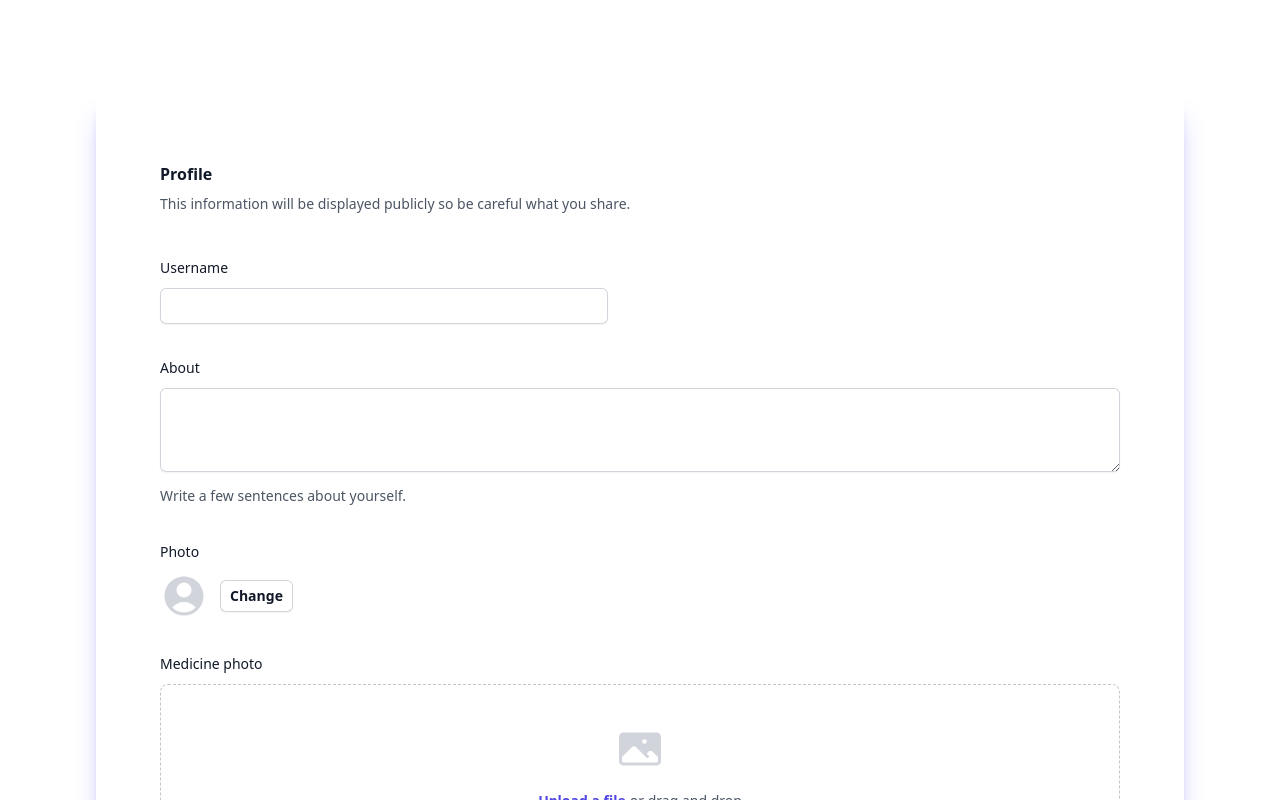
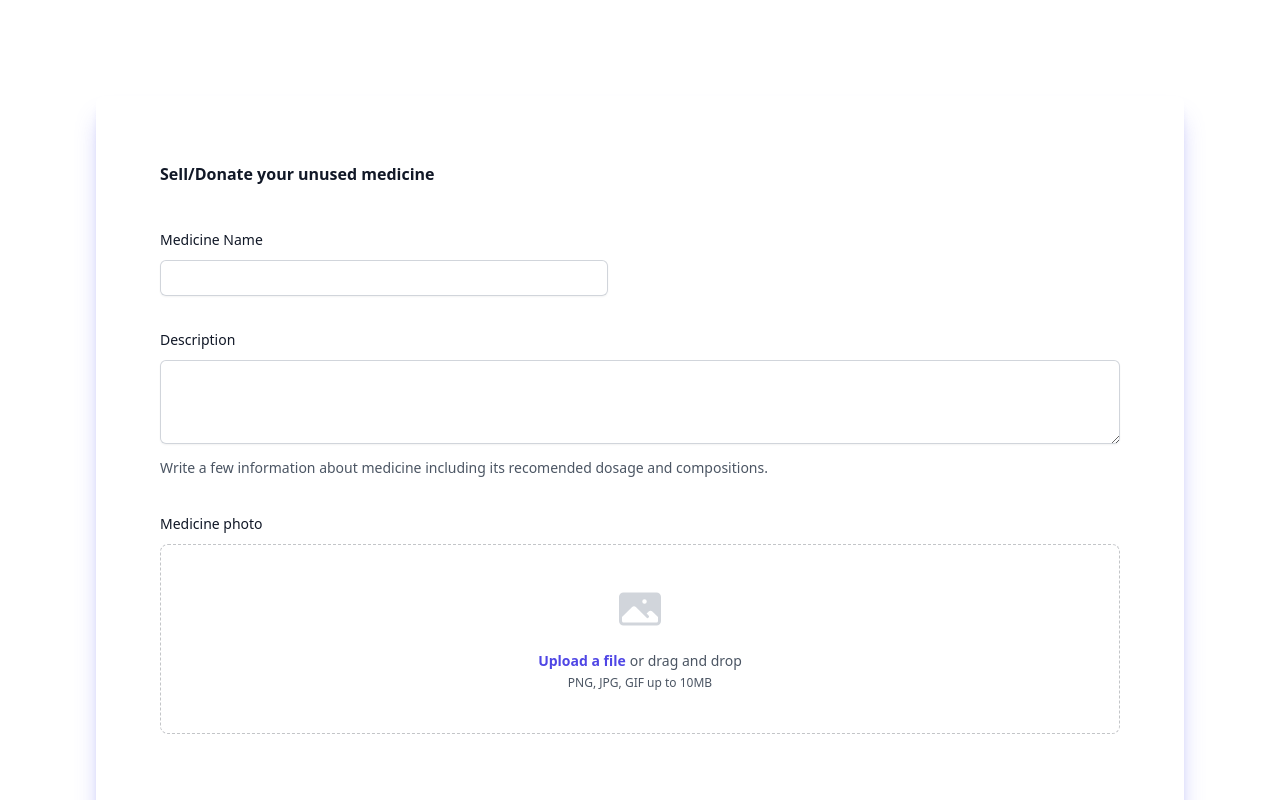
Before and after one commit to Swastik2000/MedBridge, a Next.js app: page /sellerPage in a window 1280 px wide. Shown: the top 800 px of the page. Built offline with nearby package versions, Linux system fonts and the light colour scheme.

Commit message:
Seller Page updated

```diff
--- a/pages/sellerPage.js
+++ b/pages/sellerPage.js
@@ -7,12 +7,12 @@ export default function sellerPage() {
   <form>
     <div className="space-y-12">
       <div className="border-b border-gray-900/10 pb-12">
-        <h2 className="text-base font-semibold leading-7 text-gray-900">Profile</h2>
-        <p className="mt-1 text-sm leading-6 text-gray-600">This information will be displayed publicly so be careful what you share.</p>
+        <h2 className="text-base font-semibold leading-7 text-gray-900">Sell/Donate your unused medicine</h2>
+        {/* <p className="mt-1 text-sm leading-6 text-gray-600">This information will be displayed publicly so be careful what you share.</p> */}
 
         <div className="mt-10 grid grid-cols-1 gap-x-6 gap-y-8 sm:grid-cols-6">
           <div className="sm:col-span-4">
-            <label for="username" className="block text-sm font-medium leading-6 text-gray-900">Username</label>
+            <label for="username" className="block text-sm font-medium leading-6 text-gray-900">Medicine Name</label>
             <div className="mt-2">
               <div className="flex rounded-md shadow-sm ring-1 ring-inset ring-gray-300 focus-within:ring-2 focus-within:ring-inset focus-within:ring-indigo-600 sm:max-w-md">
                 <span className="flex select-none items-center pl-3 text-gray-500 sm:text-sm"></span>
@@ -23,14 +23,14 @@ export default function sellerPage() {
           </div>
 
           <div className="col-span-full">
-            <label for="about" className="block text-sm font-medium leading-6 text-gray-900">About</label>
+            <label for="about" className="block text-sm font-medium leading-6 text-gray-900">Description</label>
             <div className="mt-2">
               <textarea id="about" name="about" rows="3" className="block w-full rounded-md border-0 py-1.5 text-gray-900 shadow-sm ring-1 ring-inset ring-gray-300 placeholder:text-gray-400 focus:ring-2 focus:ring-inset focus:ring-indigo-600 sm:text-sm sm:leading-6"></textarea>
             </div>
-            <p className="mt-3 text-sm leading-6 text-gray-600">Write a few sentences about yourself.</p>
+            <p className="mt-3 text-sm leading-6 text-gray-600">Write a few information about medicine including its recomended dosage and compositions.</p>
           </div>
 
-          <div className="col-span-full">
+          {/* <div className="col-span-full">
             <label for="photo" className="block text-sm font-medium leading-6 text-gray-900">Photo</label>
             <div className="mt-2 flex items-center gap-x-3">
               <svg className="h-12 w-12 text-gray-300" viewBox="0 0 24 24" fill="currentColor" aria-hidden="true">
@@ -38,7 +38,7 @@ export default function sellerPage() {
               </svg>
               <button type="button" className="rounded-md bg-white px-2.5 py-1.5 text-sm font-semibold text-gray-900 shadow-sm ring-1 ring-inset ring-gray-300 hover:bg-gray-50">Change</button>
             </div>
-          </div>
+          </div> */}
 
           <div className="col-span-full">
             <label for="cover-photo" className="block text-sm font-medium leading-6 text-gray-900">Medicine photo</label>
```
